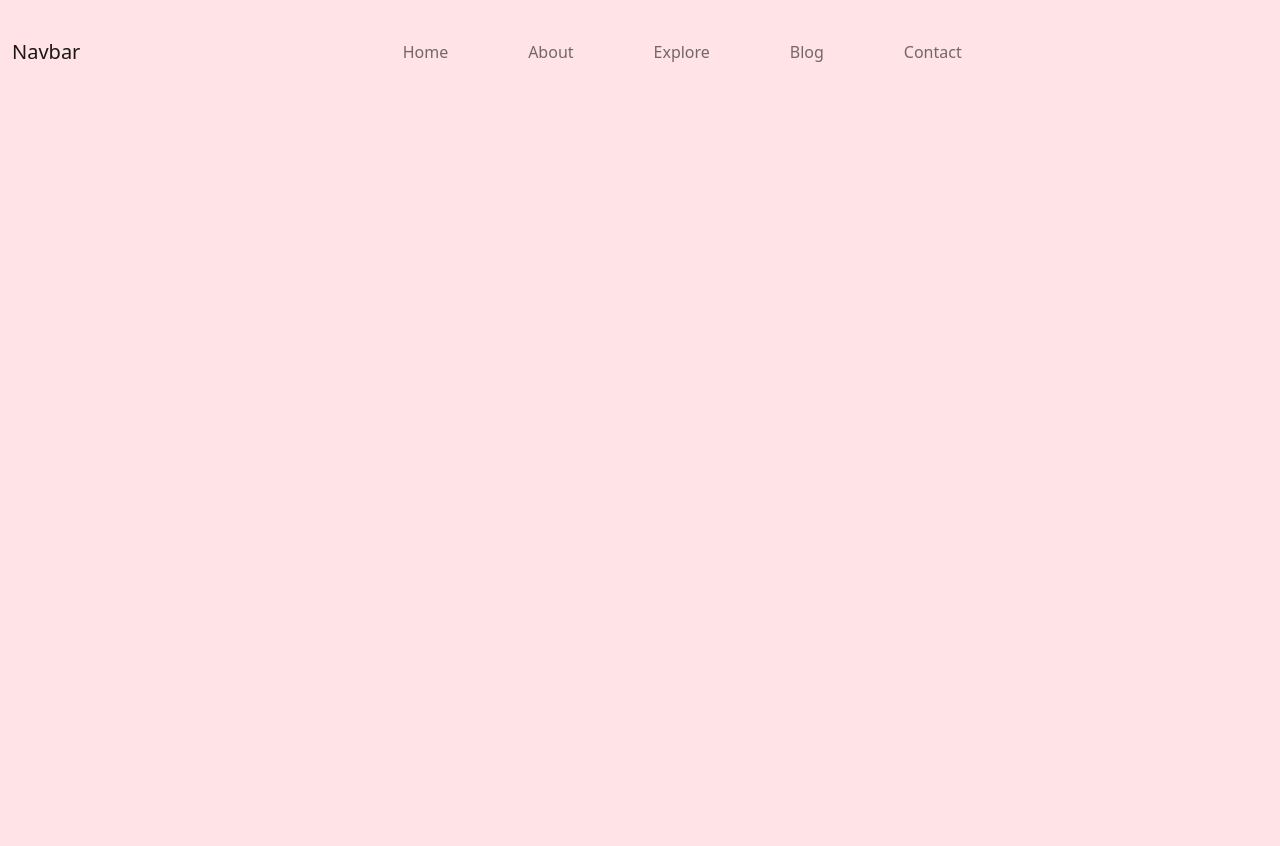
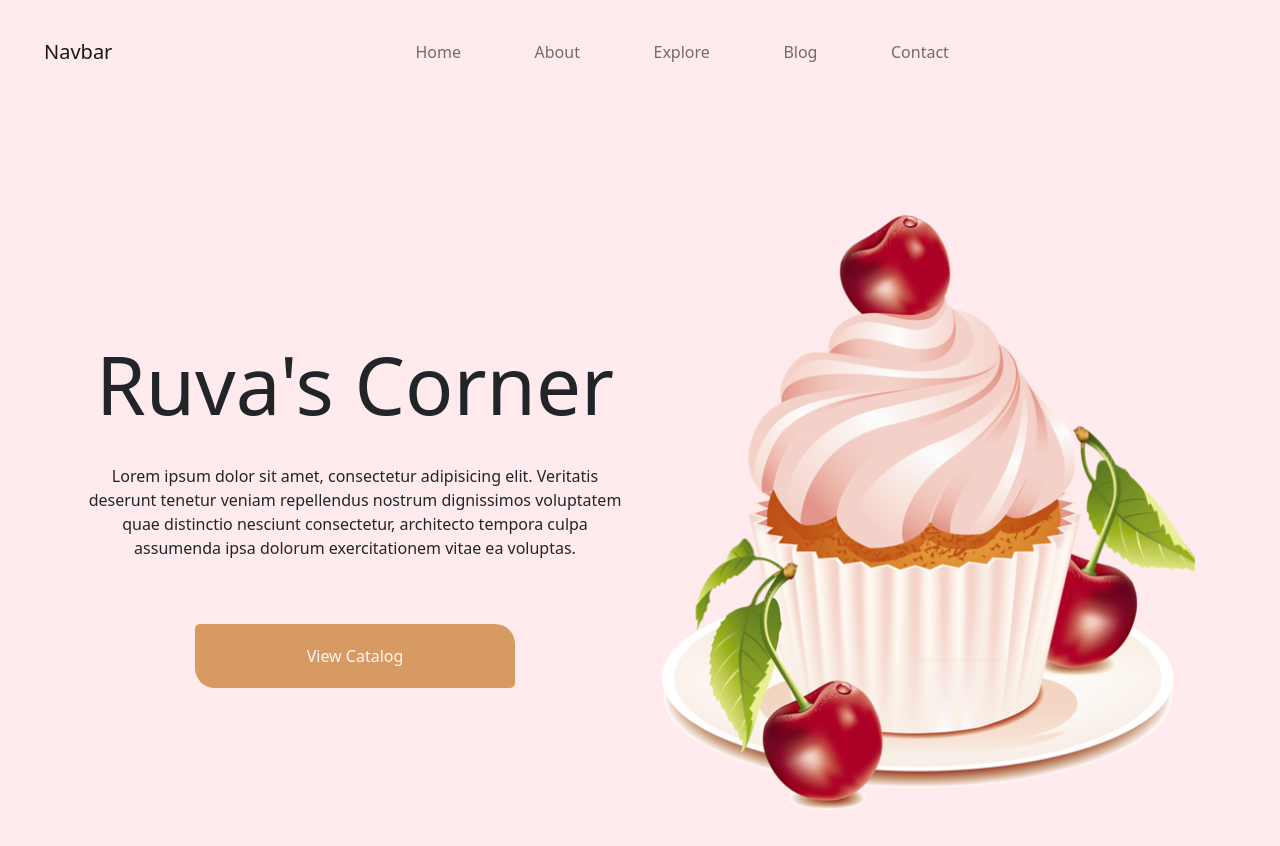
Before and after one commit to jmutakura/ruvas_corner, a plain HTML site: page index.html in a window 1280 px wide. Before the commit the page ends 800 px from the top, so only its background shows below. Drawn offline with nearby package versions, Linux system fonts and the light colour scheme.

Commit message:
Finished the base of the intro section

```diff
--- a/index.html
+++ b/index.html
@@ -9,7 +9,7 @@
     <title>Ruvas Corner</title>
 </head>
 <body>
-    <nav class="navbar navbar-expand-lg navbar-light">
+    <nav class="navbar sticky-top navbar-expand-lg navbar-light">
         <div class="container-fluid">
           <a class="navbar-brand" href="#">Navbar</a>
           <button class="navbar-toggler" type="button" data-bs-toggle="collapse" data-bs-target="#navbarNav" aria-controls="navbarNav" aria-expanded="false" aria-label="Toggle navigation">
@@ -38,6 +38,29 @@
       </nav>
 
     <div class="main">
+        <!-- intro -->
+        <section class="intro">
+            <div class="container">
+                <div class="row">
+                  <div class="col">
+                      <div class="intro-contents">
+                          <h1>Ruva's Corner</h1>
+                          <p>Lorem ipsum dolor sit amet, consectetur adipisicing elit. Veritatis deserunt tenetur veniam repellendus nostrum dignissimos voluptatem quae distinctio nesciunt consectetur, architecto tempora culpa assumenda ipsa dolorum exercitationem vitae ea voluptas.</p>
+                          <button type="button" class="btn">View Catalog</button>
+
+                        </div>
+                  </div>
+                  <div class="col">
+                    <img src="static/cupcake.png" alt="">
+                  </div>
+                </div>
+
+        </section>
+
+
+        <section class="about"></section>
+        <section class="explore"></section>
+        <section class="contact"></section>
 
     </div>
 
--- a/style.css
+++ b/style.css
@@ -1,5 +1,10 @@
 :root {
-	--main-bg-color: #ffe3e6;
+	--main-bg-color: #ffebed;
+	--main-highlight-txt: #4d2922;
+	--secondary-highlight: #d89a63;
+	--light-text: #fef7f6;
+	--section-height: 90vh;
+	--section-width: 100vw;
 }
 
 * {
@@ -8,10 +13,13 @@
 	box-sizing: border-box;
 	background-color: var(--main-bg-color);
 }
+body {
+	background-color: var(--main-bg-color);
+}
 
 .navbar {
-	padding: 0;
-	margin-top: 2rem;
+	padding: 2rem;
+	margin-top: 0;
 }
 
 .collapse {
@@ -25,5 +33,46 @@
 
 .main {
 	padding: 0;
-	margin: 0;
+	margin: 3rem;
+	display: flex;
+	justify-content: center;
+	align-items: center;
 }
+
+.main .intro {
+	height: var(--section-height);
+	width: var(--section-width);
+	display: flex;
+	justify-content: center;
+	align-items: center;
+}
+
+.main .intro .row .col {
+	display: flex;
+	justify-content: center;
+	align-items: center;
+}
+.main .intro .row .col .intro-contents {
+	text-align: center;
+}
+
+.main .intro .row .col h1 {
+	font-size: 5rem;
+	color: var(--highlight-txt);
+	margin-bottom: 2rem;
+}
+
+.main .intro .row .col .btn {
+	margin-top: 3rem;
+	width: 20rem;
+	height: 4rem;
+	background-color: var(--secondary-highlight);
+	border: none;
+	border-radius: 5px 20px;
+	color: var(--light-text);
+}
+
+.main .intro .row .col img {
+	width: 100%;
+	aspect-ratio: 0.9 / 1;
+}
```
Also changed, not shown: static/cupcake.png (added).
